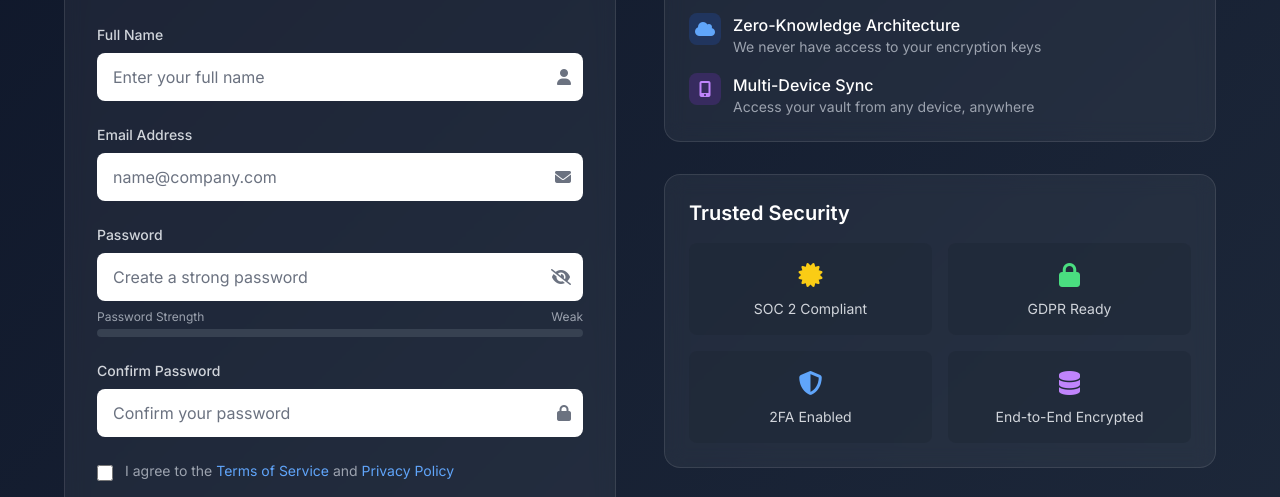
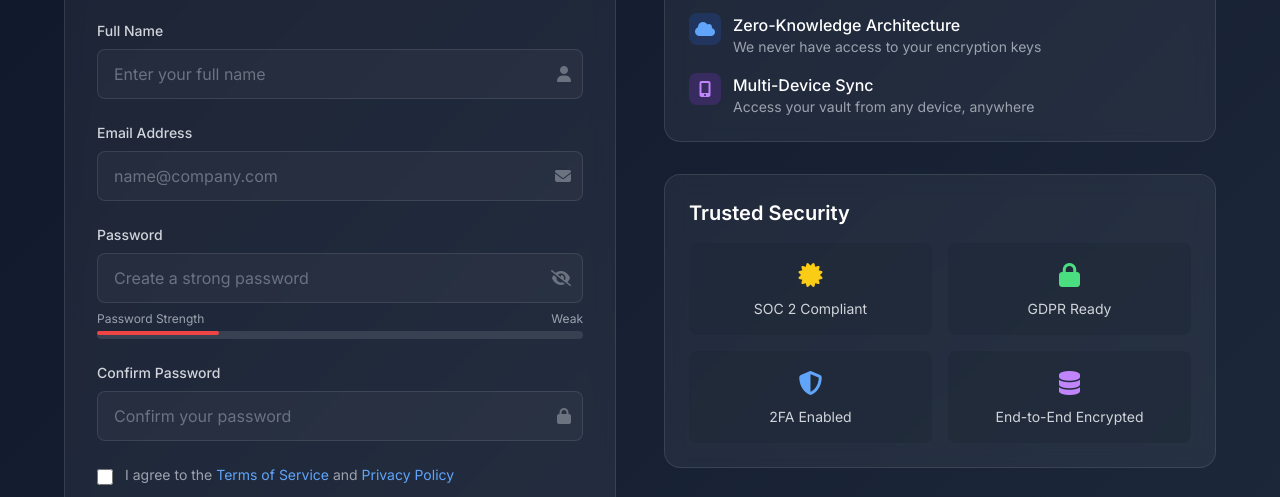
Before and after one commit to Harshit-Chauhan2/Secure-Vault, a plain HTML site: page signup/signup.html in a window 1280 px wide. Shown: the part 244-741 px from the top of the page. Drawn offline with nearby package versions, Linux system fonts and the light colour scheme; files that its build step writes are made by us from their sources.

Commit message:
Link Style file

```diff
--- a/signup/signup.html
+++ b/signup/signup.html
@@ -6,7 +6,7 @@
         <title>Create Your SecureVault Account</title>
         <script src="https://cdn.tailwindcss.com"></script>
         <link rel="stylesheet" href="https://cdnjs.cloudflare.com/ajax/libs/font-awesome/6.4.0/css/all.min.css">
-        <link rel="stylesheet" href="style.css">
+        <link rel="stylesheet" href="signup_style.css">
     </head>
     <body class="min-h-screen flex items-center justify-center py-12 px-4">
         <div class="container mx-auto max-w-6xl">
```
